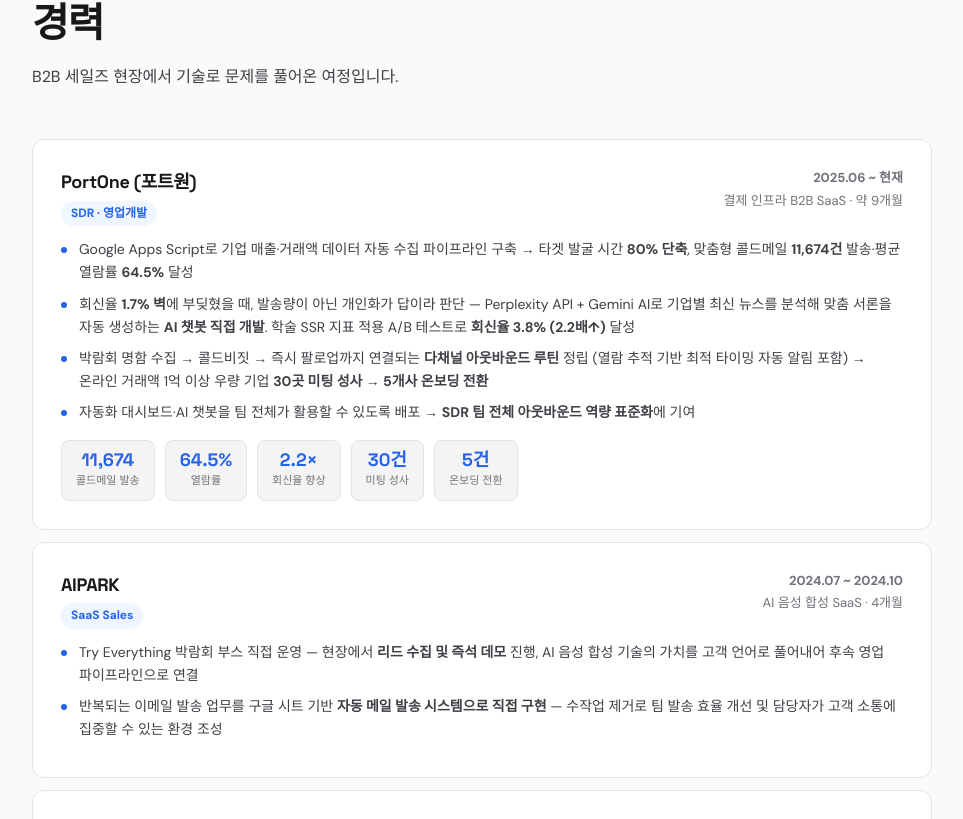
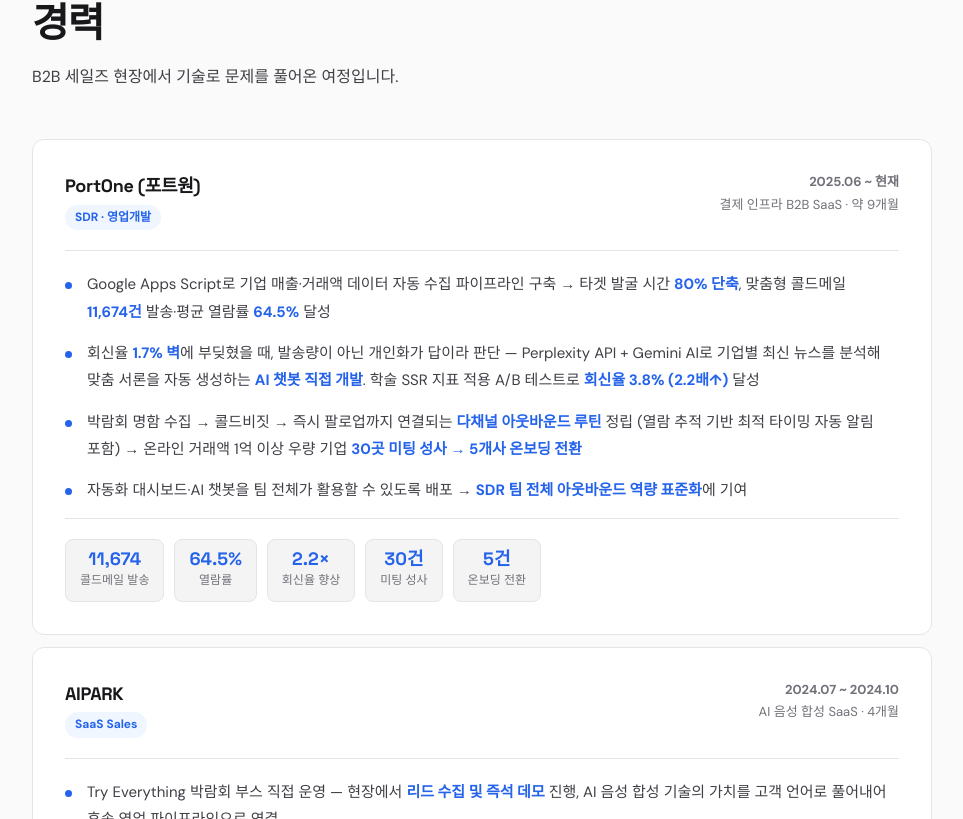
Before and after one commit to ohjunho421/portfolio, a Next.js app: page / in a window 1280 px wide. Shown: the part 1781-2600 px from the top of the page, without its empty margins (158-1121 px from the left). Built offline with nearby package versions, Linux system fonts and the light colour scheme.

Commit message:
가독성 개선

```diff
--- a/app/globals.css
+++ b/app/globals.css
@@ -157,3 +157,9 @@ p, li, h1, h2, h3, h4, h5, span, div {
     transition-duration: .01ms !important;
   }
 }
+
+/* ── Experience strong highlight ── */
+#experience strong {
+  color: var(--color-accent);
+  font-weight: 700;
+}
--- a/components/Experience.tsx
+++ b/components/Experience.tsx
@@ -109,7 +109,7 @@ export default function Experience() {
                 background: 'var(--color-surface)',
                 border: '1px solid var(--color-border)',
                 borderRadius: 'var(--radius)',
-                padding: 28,
+                padding: 32,
                 transition: 'box-shadow var(--transition), transform var(--transition)',
                 cursor: 'default',
               }}
@@ -124,7 +124,7 @@ export default function Experience() {
                 el.style.transform = ''
               }}
             >
-              <div style={{ display: 'flex', justifyContent: 'space-between', alignItems: 'flex-start', gap: 16, marginBottom: 12 }}>
+              <div style={{ display: 'flex', justifyContent: 'space-between', alignItems: 'flex-start', gap: 16, marginBottom: 20 }}>
                 <div>
                   <div style={{ fontFamily: 'var(--font-heading)', fontSize: 18, fontWeight: 700, letterSpacing: '-0.3px' }}>
                     {exp.company}
@@ -150,19 +150,19 @@ export default function Experience() {
                 </div>
               </div>
 
-              <ul style={{ listStyle: 'none', marginTop: 12 }}>
+              <ul style={{ listStyle: 'none', marginTop: 0, borderTop: '1px solid var(--color-border)', paddingTop: 20 }}>
                 {exp.bullets.map((b, i) => (
                   <li
                     key={i}
-                    style={{ fontSize: 14, color: 'var(--color-secondary)', paddingLeft: 18, position: 'relative', marginBottom: 8, lineHeight: 1.65 }}
+                    style={{ fontSize: 15, color: 'var(--color-secondary)', paddingLeft: 22, position: 'relative', marginBottom: 14, lineHeight: 1.82 }}
                   >
                     <span
                       style={{
                         position: 'absolute',
                         left: 0,
-                        top: 9,
-                        width: 6,
-                        height: 6,
+                        top: 11,
+                        width: 7,
+                        height: 7,
                         borderRadius: '50%',
                         background: 'var(--color-accent)',
                         display: 'block',
@@ -174,7 +174,7 @@ export default function Experience() {
               </ul>
 
               {exp.kpis.length > 0 && (
-                <div style={{ display: 'flex', gap: 10, flexWrap: 'wrap', marginTop: 16 }}>
+                <div style={{ display: 'flex', gap: 10, flexWrap: 'wrap', marginTop: 0, borderTop: '1px solid var(--color-border)', paddingTop: 20 }}>
                   {exp.kpis.map((kpi) => (
                     <div
                       key={kpi.label}
@@ -189,7 +189,7 @@ export default function Experience() {
                       <div style={{ fontFamily: 'var(--font-heading)', fontSize: 18, fontWeight: 700, color: 'var(--color-accent)', lineHeight: 1 }}>
                         {kpi.num}
                       </div>
-                      <div style={{ fontSize: 11, color: 'var(--color-muted)', marginTop: 3 }}>{kpi.label}</div>
+                      <div style={{ fontSize: 12, color: 'var(--color-muted)', marginTop: 3 }}>{kpi.label}</div>
                     </div>
                   ))}
                 </div>
```
Also changed, not shown: .claude/settings.local.json.
